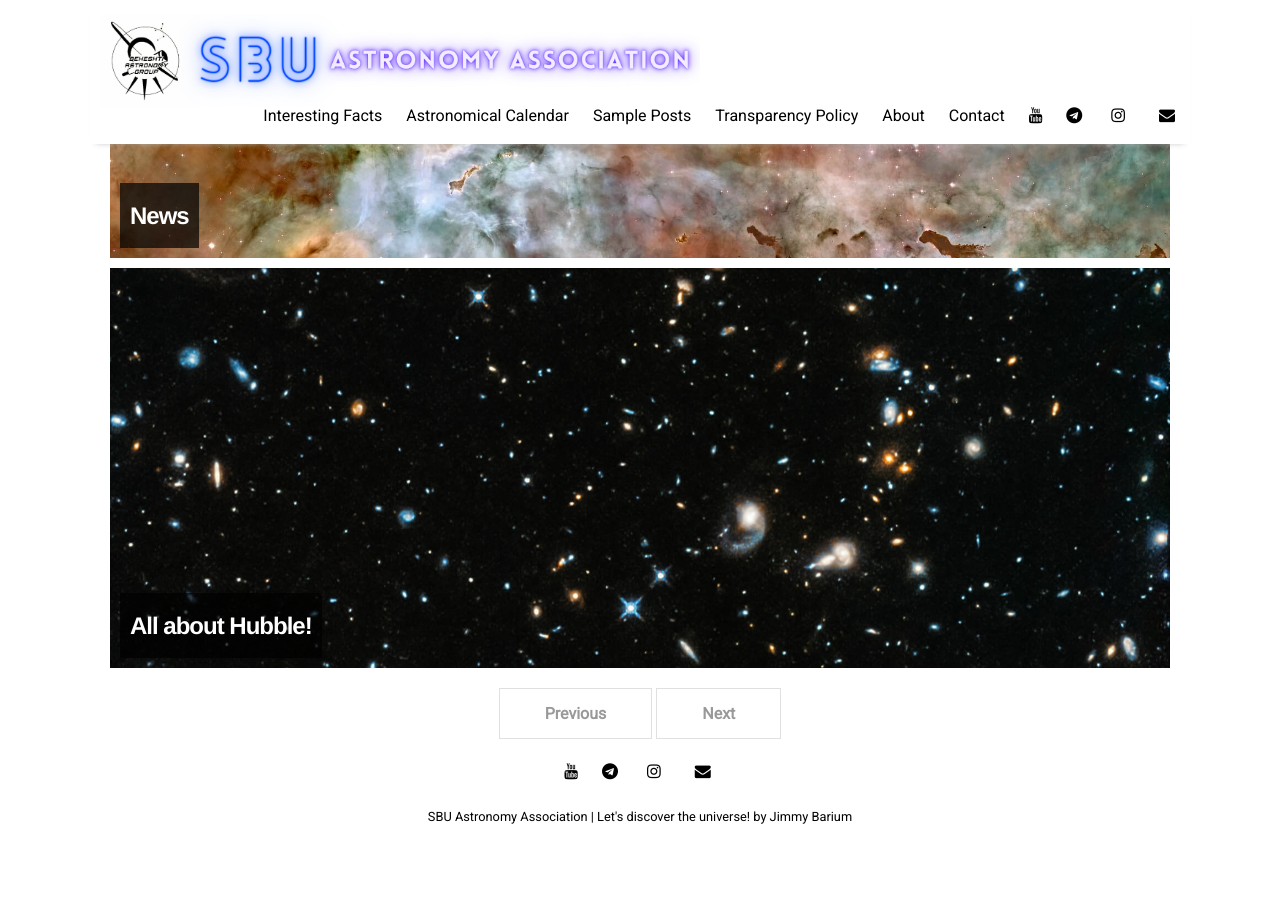
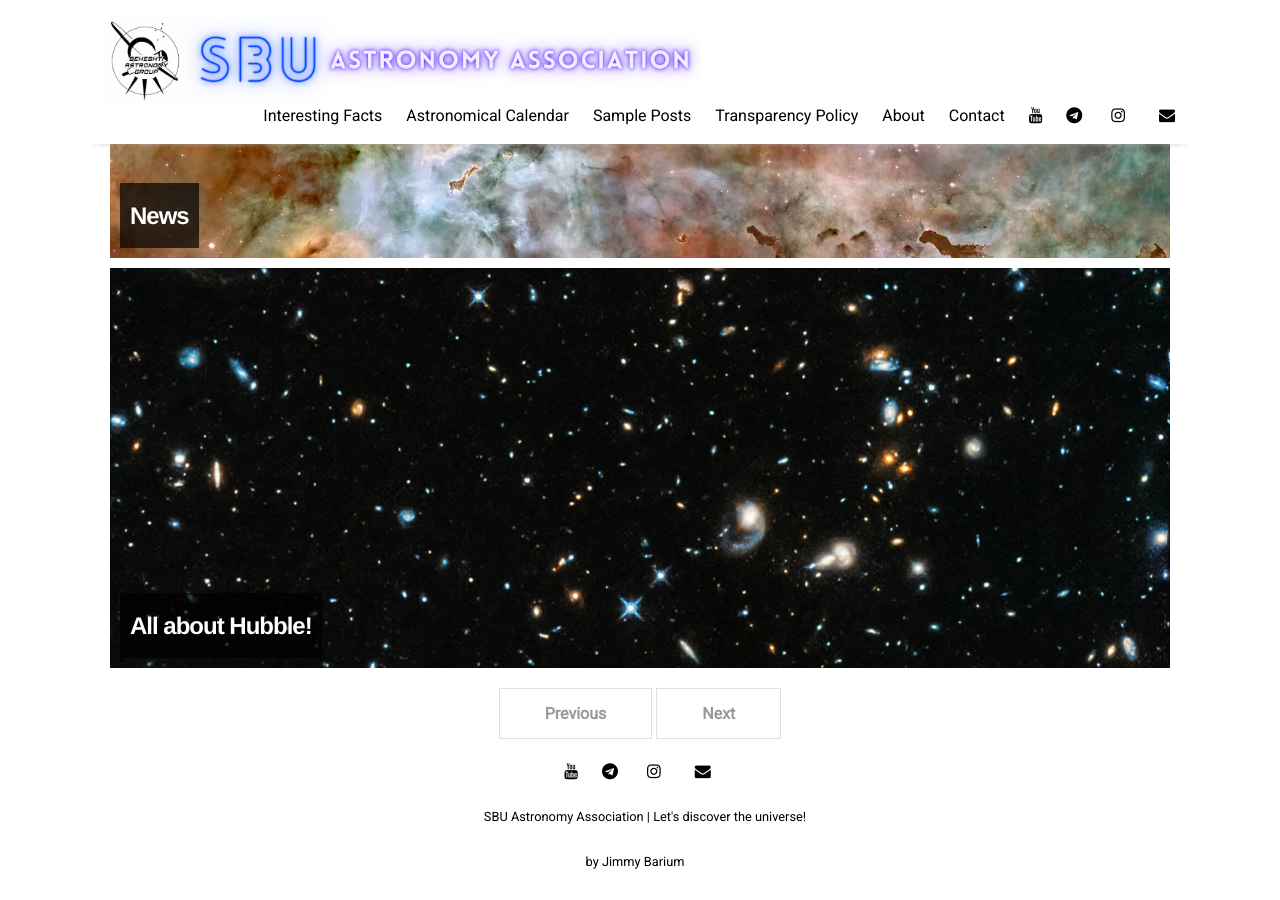
Before and after one commit to Jbarium/site, a Jekyll site: the page built from index.html, in a window 1280 px wide and 900 px high, scrolled down 1443 px. Built offline with Jekyll 4.4.1, drawn with Linux system fonts in a browser that asks for light colours; nearby versions of some CDN libraries; the list of posts is cut into pages by our own code; before the commit the page ends 2298 px from its top, so only the background shows below that.

Commit message:
logo.ico done

```diff
--- a/_includes/footer.html
+++ b/_includes/footer.html
@@ -2,5 +2,5 @@
   {% for item in site.data.settings.social %}
     <a href="{{ item.link }}" class="menu-link" target="_blank"><i class="fa fa-{{ item.icon }}" aria-hidden="true"></i></a>
   {% endfor %}
-  <div class="footer-description"><a href="{{ site.github.url }}/">{{ site.title }} | {{ site.description }} by {{ site.author }}</a></div>
+  <div class="footer-description"><a href="{{ site.github.url }}/">{{ site.title }} | {{ site.description }} <br> by {{ site.author }}</a></div>
 </footer>
--- a/_layouts/default.html
+++ b/_layouts/default.html
@@ -2,7 +2,7 @@
 <html>
   {% include head.html %}
   <head>
-    <link rel="icon" type="image/x-icon" href="/logo.ico">
+    <link rel="icon" type="image/x-icon" href="/logo.png">
   </head>
   <body>
     <div class="container">
```
Also changed, not shown: favicon (2).ico (renamed from logo.ico), logo.png (added).
